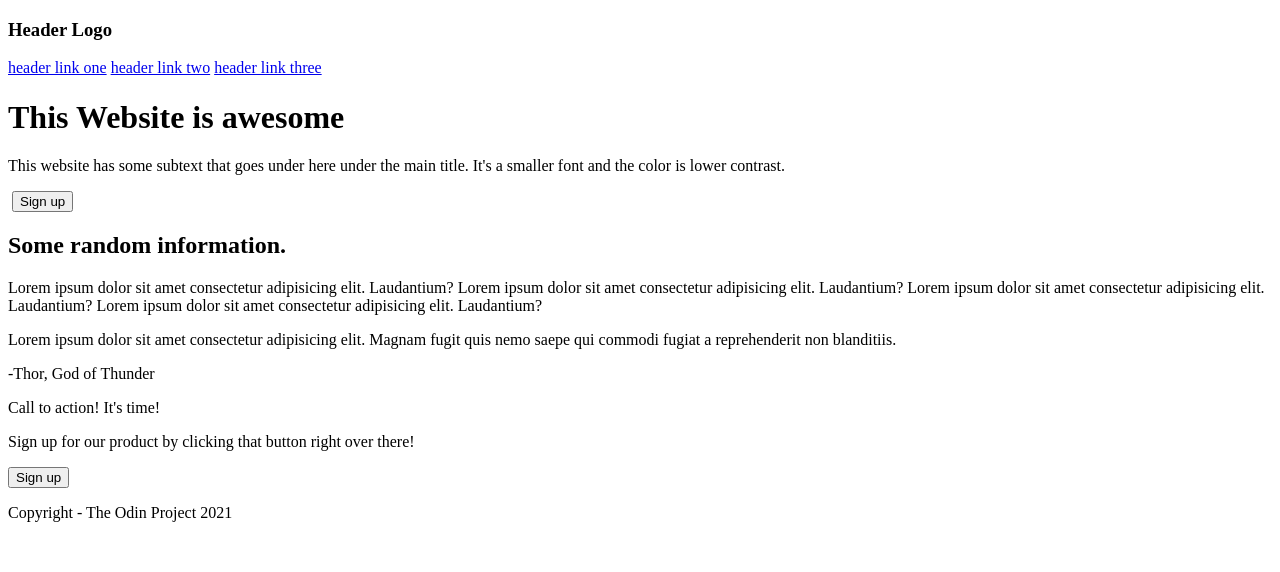
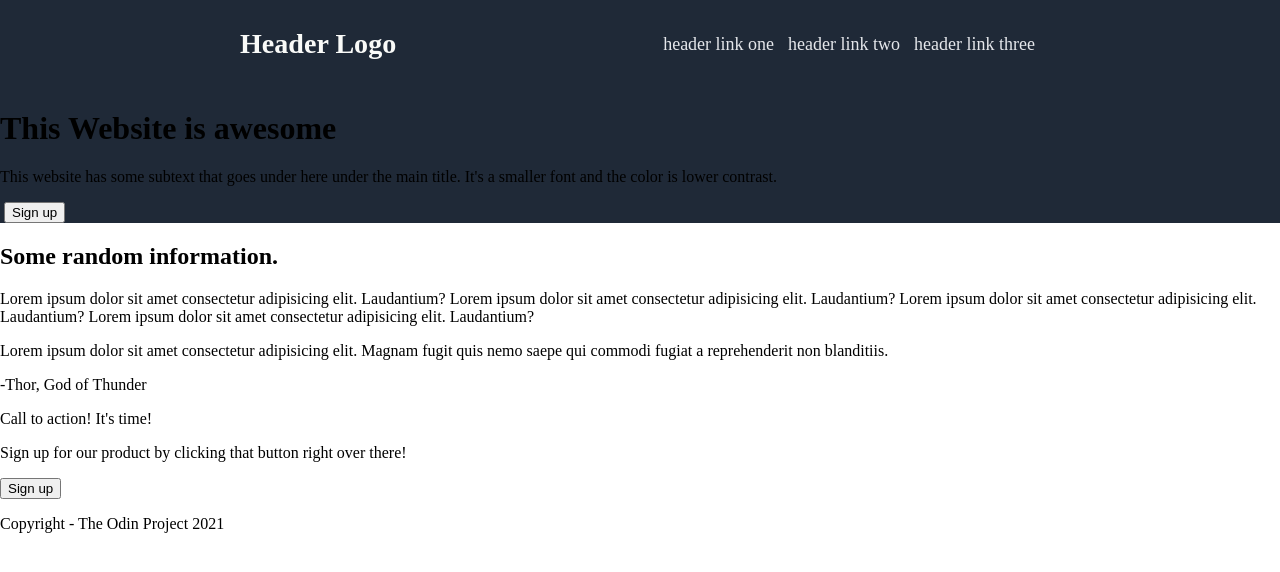
Before and after one commit to prosoloy/landing-page, a plain HTML site: page index.html in a window 1280 px wide. Drawn offline with Linux system fonts and the light colour scheme.

Commit message:
completed first css section

```diff
--- a/index.html
+++ b/index.html
@@ -5,22 +5,29 @@
     <meta http-equiv="X-UA-Compatible" content="IE=edge">
     <meta name="viewport" content="width=device-width, initial-scale=1.0">
     <title>Landing Page</title>
+    <link rel="stylesheet" href="style.css">
 </head>
 <body>
-    <div class="header">
-        <h3>Header Logo</h3>
+
+    <div class="first">
+        <div class="top">
+            <div class="logo"><h3>Header Logo</h3></div>
+            <div class="links">
                 <a href="#">header link one</a>
                 <a href="#">header link two</a>
                 <a href="#">header link three</a>
             </div>
 
-    <div class="top">
+        </div>
+
+        <div class="header">
             <h1>This Website is awesome</h1>
             <p>This website has some subtext that goes under here under the main title. It's a smaller font and the color
                 is lower contrast.
             </p>
             <img src="" alt="">
             <button>Sign up</button>
+        </div>
     </div>
 
     <div class="middle-sec">
--- /dev/null
+++ b/style.css
@@ -0,0 +1,36 @@
+body {
+    display: flex;
+    flex-direction: column;
+    margin: 0;
+    padding: 0;
+}
+
+.first {
+    background: #1F2937;
+
+}
+
+.top {
+    display: flex;
+    align-items: center;
+    justify-content: space-between;
+}
+
+.logo {
+    margin-left: 15rem;
+    font-size: 24px;
+    color: #F9FAF8;
+}
+
+.links {
+    margin-right: 15rem;
+
+}
+
+a {
+    text-decoration: none;
+    font-size: 18px;
+    color: #E5E7EB;
+    padding: 5px;
+
+}
```
Lines whose indentation alone changed are shown as unchanged.
